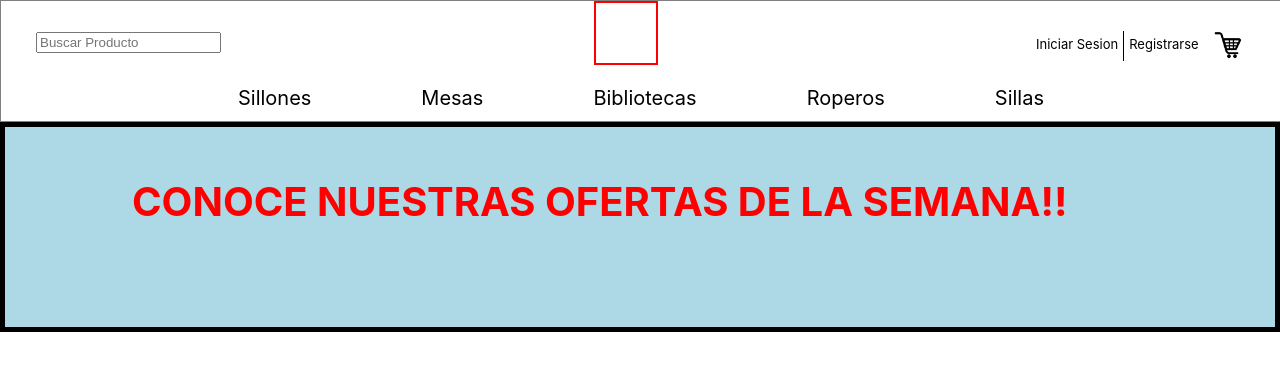
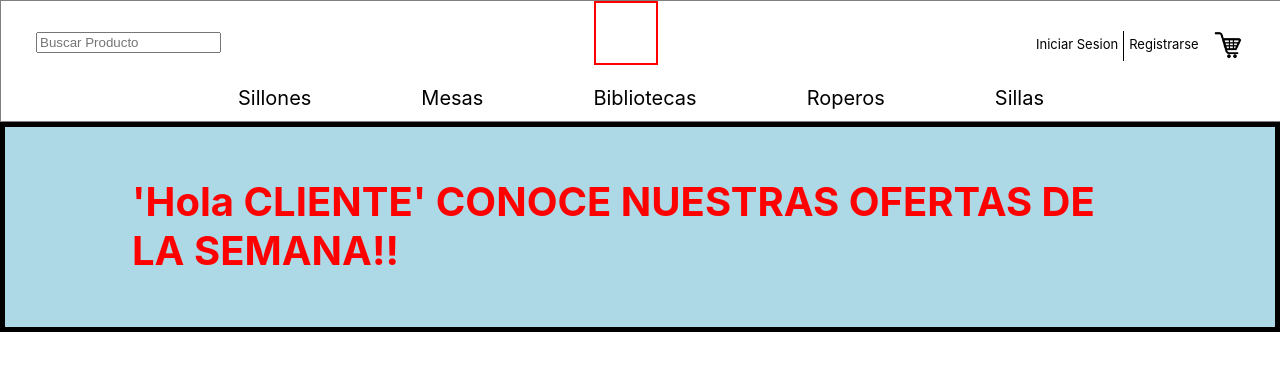
Before and after one commit to JorgeLaRosa/Heredia, a React (Create React App) app: page / in a window 1280 px wide. Shown: the top 370 px of the page. Built offline with nearby package versions, Linux system fonts and the light colour scheme.

Commit message:
Entrega Desafio 3.

```diff
--- a/src/App.js
+++ b/src/App.js
@@ -9,7 +9,7 @@ function App() {
     <div className="App">
 
       <NavBar />
-      <ItemListContainer />
+      <ItemListContainer greeting="'Hola CLIENTE'" />
 
     </div>
   );
--- a/src/components/ItemListContainer.js
+++ b/src/components/ItemListContainer.js
@@ -3,11 +3,11 @@ import './ItemListContainer.css'
 
 
 
-export default function () {
+export default function ItemListContainer(props) {
 
     return (
         <div className="div-ofertas">
-            <p className="texto-ofertas">CONOCE NUESTRAS OFERTAS DE LA SEMANA!!</p>
+            <p className="texto-ofertas">{props.greeting} CONOCE NUESTRAS OFERTAS DE LA SEMANA!!</p>
         </div>
 
     )
```
